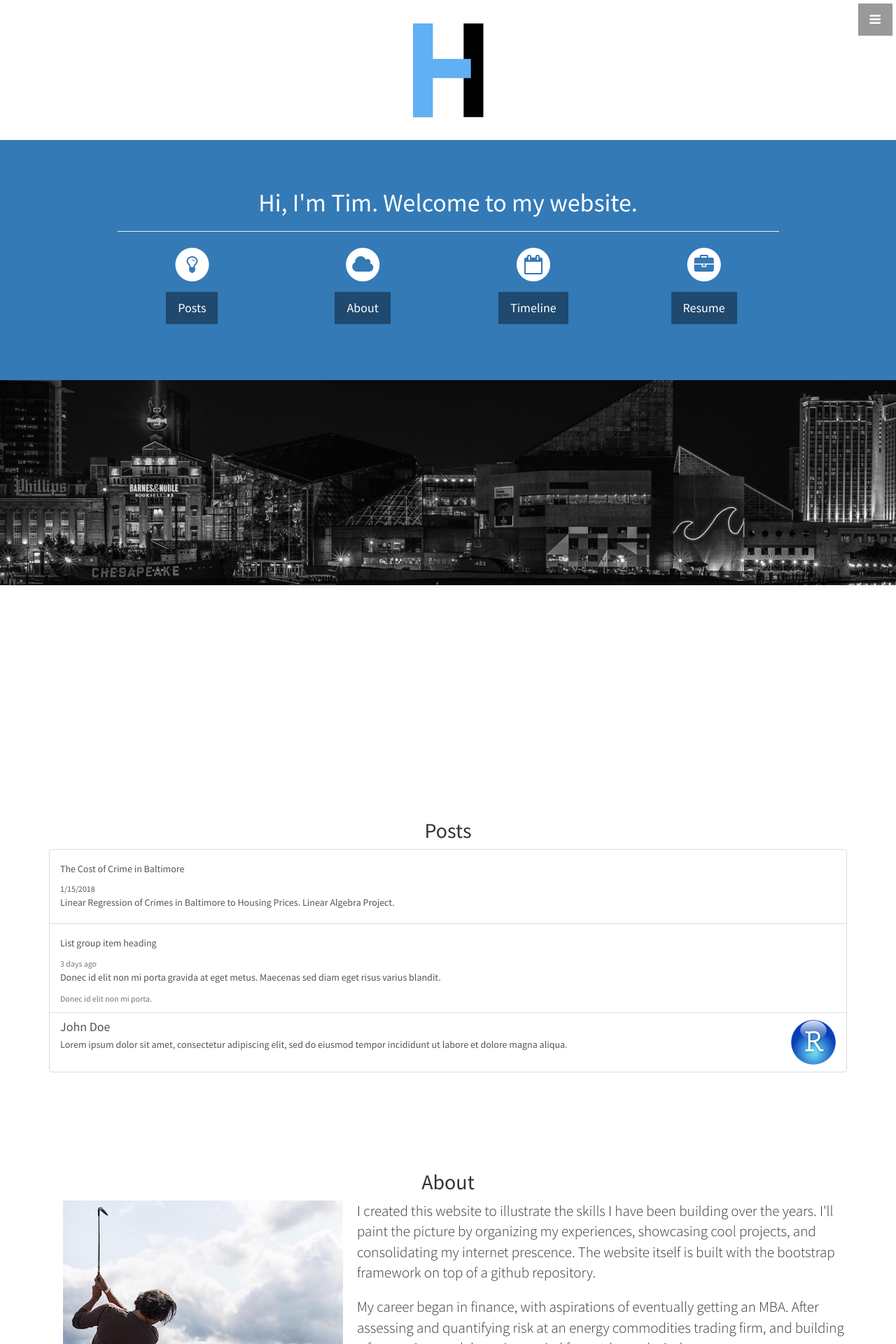
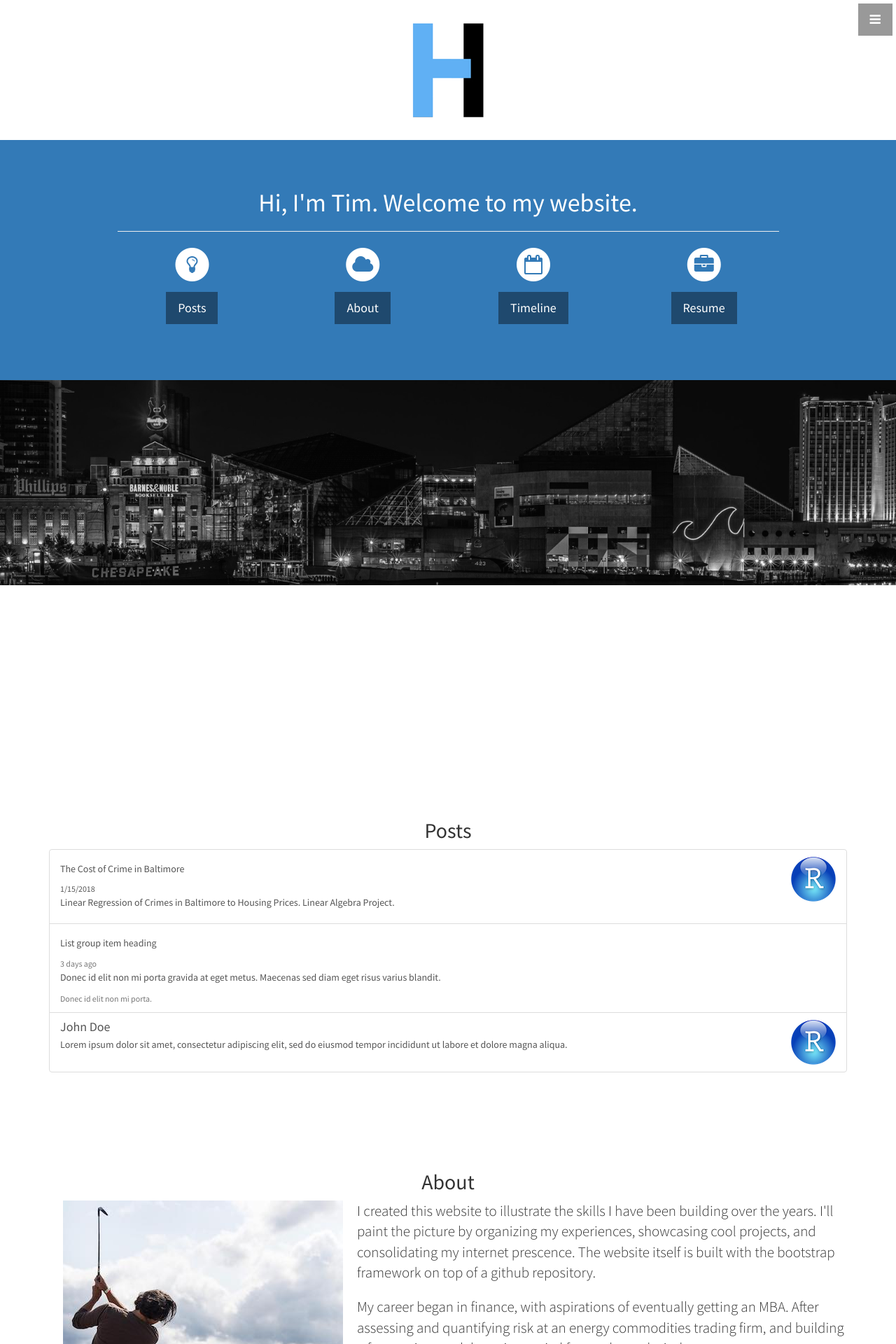
Before and after one commit to healyt22/healyt22.github.io, a Jekyll site: the page built from index.html, in a window 1280 px wide. Shown: the top 1920 px of the page at 70% size. Built offline with Jekyll 4.4.1, drawn with Linux system fonts in a browser that asks for light colours.

Commit message:
working on posts

```diff
--- a/_includes/posts.html
+++ b/_includes/posts.html
@@ -4,11 +4,18 @@
     <div class="list-group">
 
       <a href="../portfolio/crime.html" class="list-group-item list-group-item-action flex-column align-items-start">
-        <div class="d-flex w-100 justify-content-between">
-          <h5 class="mb-1">The Cost of Crime in Baltimore</h5>
-          <small>1/15/2018</small>
+        <div class="media">
+          <div class="media-body">
+            <div class="d-flex w-100 justify-content-between">
+              <h5 class="mb-1">The Cost of Crime in Baltimore</h5>
+              <small>1/15/2018</small>
+            </div>
+            <p class="mb-1">Linear Regression of Crimes in Baltimore to Housing Prices. Linear Algebra Project.</p>
+          </div>
+          <div class="media-right">
+            <img src="img/R.png" class="media-object">
+          </div>
         </div>
-        <p class="mb-1">Linear Regression of Crimes in Baltimore to Housing Prices. Linear Algebra Project.</p>
       </a>
 
       <a href="#" class="list-group-item list-group-item-action flex-column align-items-start">
```
